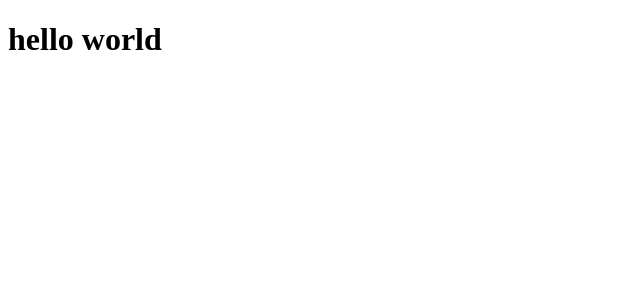
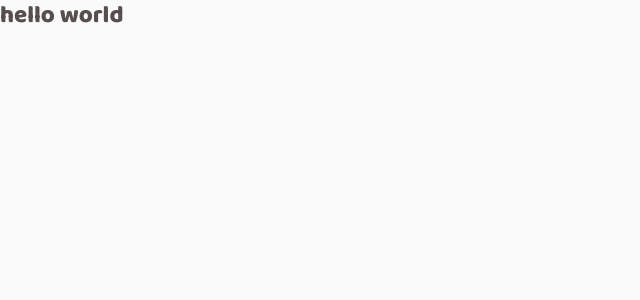
Before and after one commit to diipacheco/coffee-delivery, a React (Vite) app: page / in a window 1280 px wide. Shown: the top 300 px of the page, without its empty margins (0-640 px from the left). Built offline with nearby package versions, Linux system fonts and the light colour scheme.

Commit message:
Adds Styled Components and global styles

```diff
--- a/index.html
+++ b/index.html
@@ -1,13 +1,22 @@
 <!doctype html>
 <html lang="en">
+
 <head>
+  <link rel="preconnect" href="https://fonts.googleapis.com">
+  <link rel="preconnect" href="https://fonts.gstatic.com" crossorigin>
+  <link
+    href="https://fonts.googleapis.com/css2?family=Roboto+Mono:ital,wght@0,700;1,700&family=Roboto:wght@400;700&display=swap"
+    rel="stylesheet" />
+  <link href="https://fonts.googleapis.com/css2?family=Baloo+2:wght@700..800&display=swap" rel="stylesheet">
   <meta charset="UTF-8" />
   <link rel="icon" type="image/svg+xml" href="/vite.svg" />
   <meta name="viewport" content="width=device-width, initial-scale=1.0" />
   <title>Coffee Delivery</title>
 </head>
+
 <body>
   <div id="root"></div>
   <script type="module" src="/src/main.tsx"></script>
 </body>
+
 </html>
--- a/package.json
+++ b/package.json
@@ -16,7 +16,8 @@
     "eslint-plugin-react": "^7.34.3",
     "prettier": "^3.3.2",
     "react": "^18.2.0",
-    "react-dom": "^18.2.0"
+    "react-dom": "^18.2.0",
+    "styled-components": "^6.1.11"
   },
   "devDependencies": {
     "@types/react": "^18.2.66",
--- a/src/App.tsx
+++ b/src/App.tsx
@@ -1,5 +1,15 @@
+import { ThemeProvider } from 'styled-components';
+
+import { GlobalStyle } from './styles/Global';
+import { defaultTheme } from './styles/themes/default';
+
 function App() {
-  return <h1>hello world</h1>;
+  return (
+    <ThemeProvider theme={defaultTheme}>
+      <GlobalStyle />
+      <h1>hello world</h1>
+    </ThemeProvider>
+  );
 }
 
 export default App;
--- /dev/null
+++ b/src/styles/Global.ts
@@ -0,0 +1,43 @@
+import { createGlobalStyle } from 'styled-components';
+
+export const GlobalStyle = createGlobalStyle`
+  * {
+    margin: 0;
+    padding: 0;
+    box-sizing: border-box;
+  }
+
+   :focus {
+    outline: 0;
+    box-shadow: 0 0 0 2px ${({ theme }) => theme.yellowDark};
+  }
+
+  body {
+    background-color: ${({ theme }) => theme.background};
+    color: ${({ theme }) => theme.baseText};
+    -webkit-font-smoothing: antialiased;
+  }
+
+  h1, h2, h3 {
+    font-family: "Baloo 2", sans-serif;
+    font-weight: 800;
+    line-height: 130%;
+    font-size: 1.5rem;
+  }
+
+  body, input {
+    font-family: 'Roboto', sans-serif;
+    font-weight: 400;
+    line-height: 130%;
+    font-size: 1rem;
+  }
+
+  button {
+    cursor: pointer;
+    border: none;
+    font-family: 'Roboto', sans-serif;
+    font-weight: 700;
+    font-size: 0.875rem;
+    line-height: 160%;
+  }
+`;
--- /dev/null
+++ b/src/styles/themes/default.ts
@@ -0,0 +1,27 @@
+export const defaultTheme = {
+  /**
+   * Base colors
+   */
+
+  baseTitle: '#272221',
+  baseSubtitle: '#403937',
+  baseText: '#574F4D',
+  baseLabel: '#8D8686',
+  baseHover: '#D7D5D5',
+  baseButton: '#E6E5E5',
+  baseInput: '#EDEDED',
+  baseCard: '#F3F2F2',
+  background: '#FAFAFA',
+  white: '#FFFFFF',
+
+  /**
+   * Product Colors
+   */
+
+  yellowDark: '#C47F17',
+  yellow: '#DBAC2C',
+  yellowLight: '#F1E9C9',
+  purpleDark: '#4B2995',
+  purple: '#8047F8',
+  purpleLight: '#EBE5F9',
+};
```
Also changed, not shown: src/@types/styled.d.ts (added, +9 -0 lines), 1 other file (tests, documents, lock files or other folders). Lines whose indentation alone changed are shown as unchanged.
